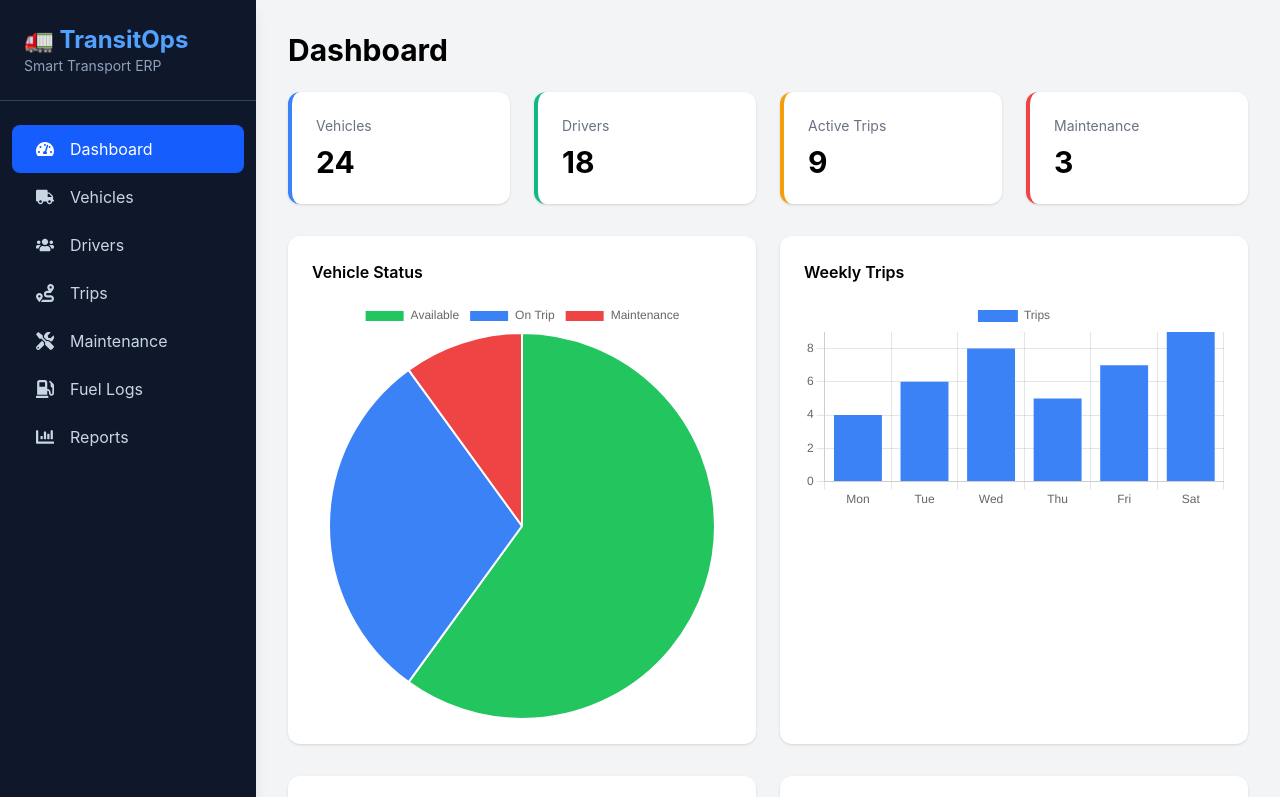
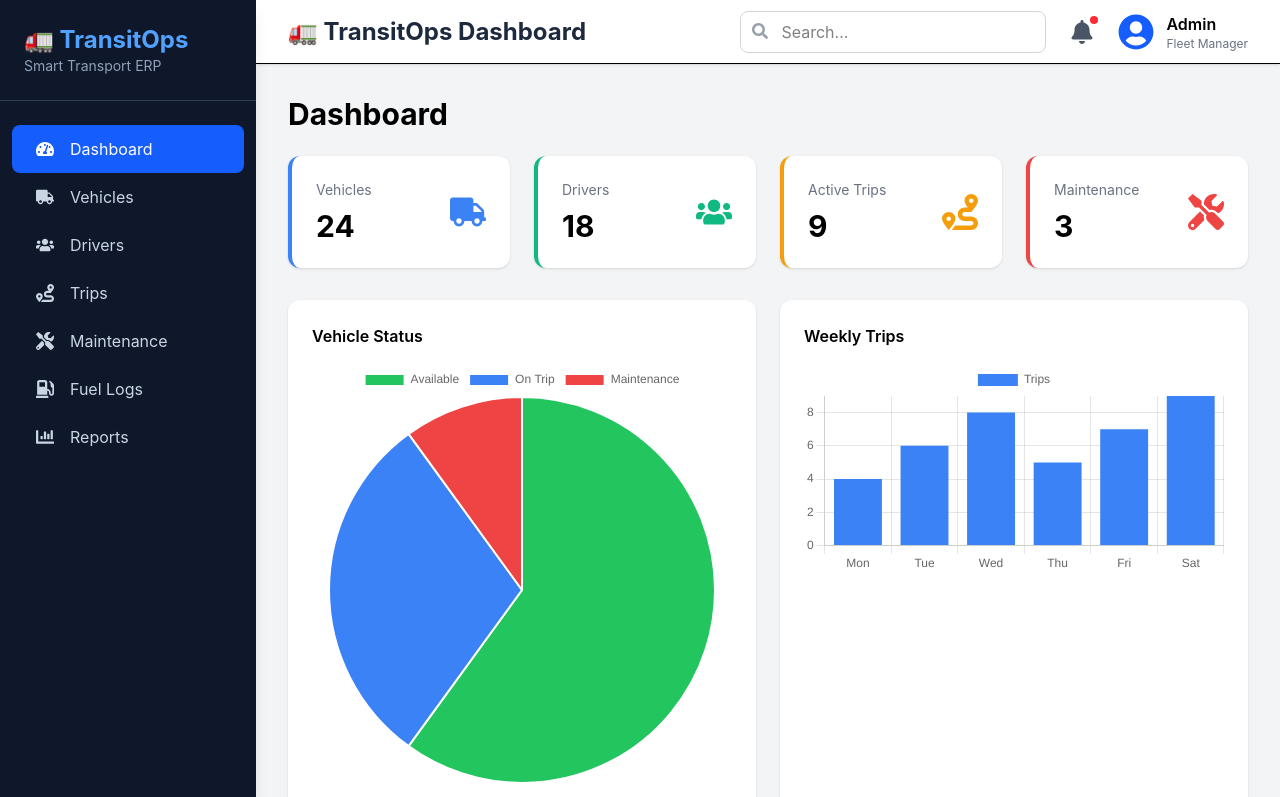
Before and after one commit to ITS-DISHA23/ODOO-HACK, a React (Vite) app in the folder client/: page / in a window 1280 px wide. Shown: the top 797 px of the page. Built offline with nearby package versions, Linux system fonts and the light colour scheme.

Commit message:
feat: added navbar

```diff
--- a/client/src/components/Navbar.jsx
+++ b/client/src/components/Navbar.jsx
@@ -1 +1,58 @@
- nav
+import { FaBell, FaSearch, FaUserCircle } from "react-icons/fa";
+
+function Navbar() {
+  return (
+    <header className="bg-white shadow-sm border-b h-16 flex items-center justify-between px-8">
+
+      {/* Left */}
+      <div>
+        <h1 className="text-2xl font-bold text-slate-800">
+          🚛 TransitOps Dashboard
+        </h1>
+      </div>
+
+      {/* Right */}
+      <div className="flex items-center gap-6">
+
+        {/* Search Box */}
+        <div className="relative">
+          <FaSearch className="absolute left-3 top-3 text-gray-400" />
+
+          <input
+            type="text"
+            placeholder="Search..."
+            className="pl-10 pr-4 py-2 rounded-lg border border-gray-300 focus:outline-none focus:ring-2 focus:ring-blue-500"
+          />
+        </div>
+
+        {/* Notification */}
+        <button className="relative text-2xl text-gray-600 hover:text-blue-600">
+          <FaBell />
+
+          <span className="absolute -top-1 -right-1 w-2 h-2 rounded-full bg-red-500"></span>
+        </button>
+
+        {/* User */}
+        <div className="flex items-center gap-3">
+
+          <FaUserCircle className="text-4xl text-blue-600" />
+
+          <div>
+            <h2 className="font-semibold">
+              Admin
+            </h2>
+
+            <p className="text-xs text-gray-500">
+              Fleet Manager
+            </p>
+          </div>
+
+        </div>
+
+      </div>
+
+    </header>
+  );
+}
+
+export default Navbar;
--- a/client/src/components/StatCard.jsx
+++ b/client/src/components/StatCard.jsx
@@ -1,8 +1,17 @@
-function StatCard({ title, value, color }) {
+function StatCard({ title, value, color, icon }) {
   return (
-    <div className="bg-white rounded-xl shadow p-6 border-l-4" style={{ borderColor: color }}>
-      <h3 className="text-gray-500 text-sm">{title}</h3>
-      <h1 className="text-3xl font-bold mt-2">{value}</h1>
+    <div
+      className="bg-white rounded-xl shadow p-6 border-l-4 flex justify-between items-center"
+      style={{ borderColor: color }}
+    >
+      <div>
+        <h3 className="text-gray-500 text-sm">{title}</h3>
+        <h1 className="text-3xl font-bold mt-2">{value}</h1>
+      </div>
+
+      <div className="text-4xl" style={{ color }}>
+        {icon}
+      </div>
     </div>
   );
 }
--- a/client/src/layouts/DashboardLayout.jsx
+++ b/client/src/layouts/DashboardLayout.jsx
@@ -1,13 +1,22 @@
 import Sidebar from "../components/Sidebar";
+import Navbar from "../components/Navbar";
 
 function DashboardLayout({ children }) {
   return (
     <div className="flex">
+
       <Sidebar />
 
-      <main className="ml-64 w-full min-h-screen bg-gray-100">
-        {children}
-      </main>
+      <div className="ml-64 flex-1 min-h-screen bg-gray-100">
+
+        <Navbar />
+
+        <main className="p-8">
+          {children}
+        </main>
+
+      </div>
+
     </div>
   );
 }
--- a/client/src/pages/Dashboard.jsx
+++ b/client/src/pages/Dashboard.jsx
@@ -3,12 +3,12 @@ import StatCard from "../components/StatCard";
 import DashboardCharts from "../components/DashboardCharts";
 import RecentTrips from "../components/RecentTrips";
 import MaintenanceAlerts from "../components/MaintenanceAlerts";
-
+import { FaTruck, FaUsers, FaRoute, FaTools } from "react-icons/fa";
 
 function Dashboard() {
   return (
     <DashboardLayout>
-      <div className="p-8">
+      <div>
 
         <h1 className="text-3xl font-bold mb-6">
           Dashboard
@@ -22,24 +22,28 @@ function Dashboard() {
   title="Vehicles"
   value="24"
   color="#3B82F6"
+  icon={<FaTruck />}
 />
 
 <StatCard
   title="Drivers"
   value="18"
   color="#10B981"
+  icon={<FaUsers />}
 />
 
 <StatCard
   title="Active Trips"
   value="9"
   color="#F59E0B"
+  icon={<FaRoute />}
 />
 
 <StatCard
   title="Maintenance"
   value="3"
   color="#EF4444"
+  icon={<FaTools />}
 />
 
         </div>
```
Lines whose indentation alone changed are shown as unchanged.
